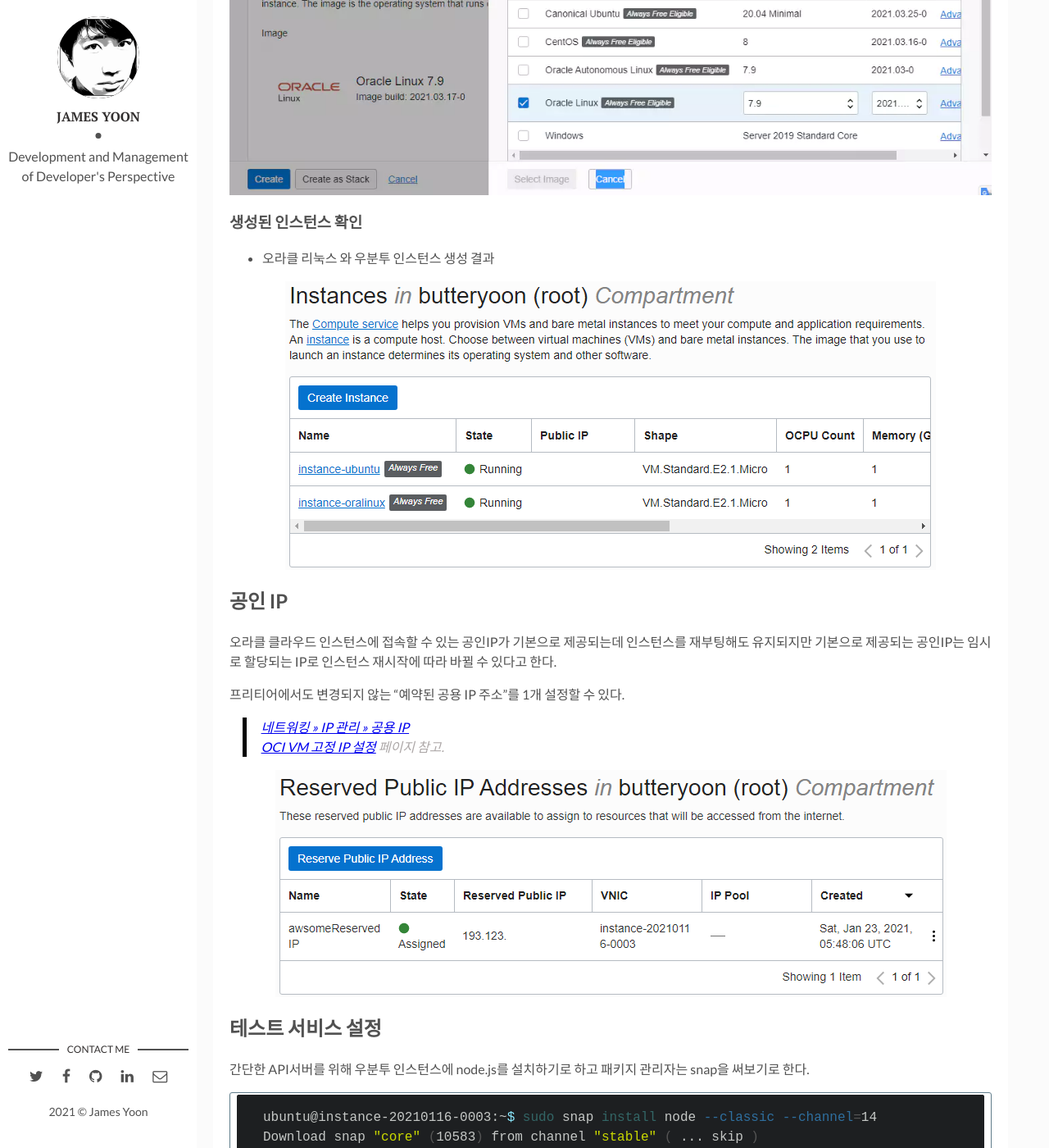
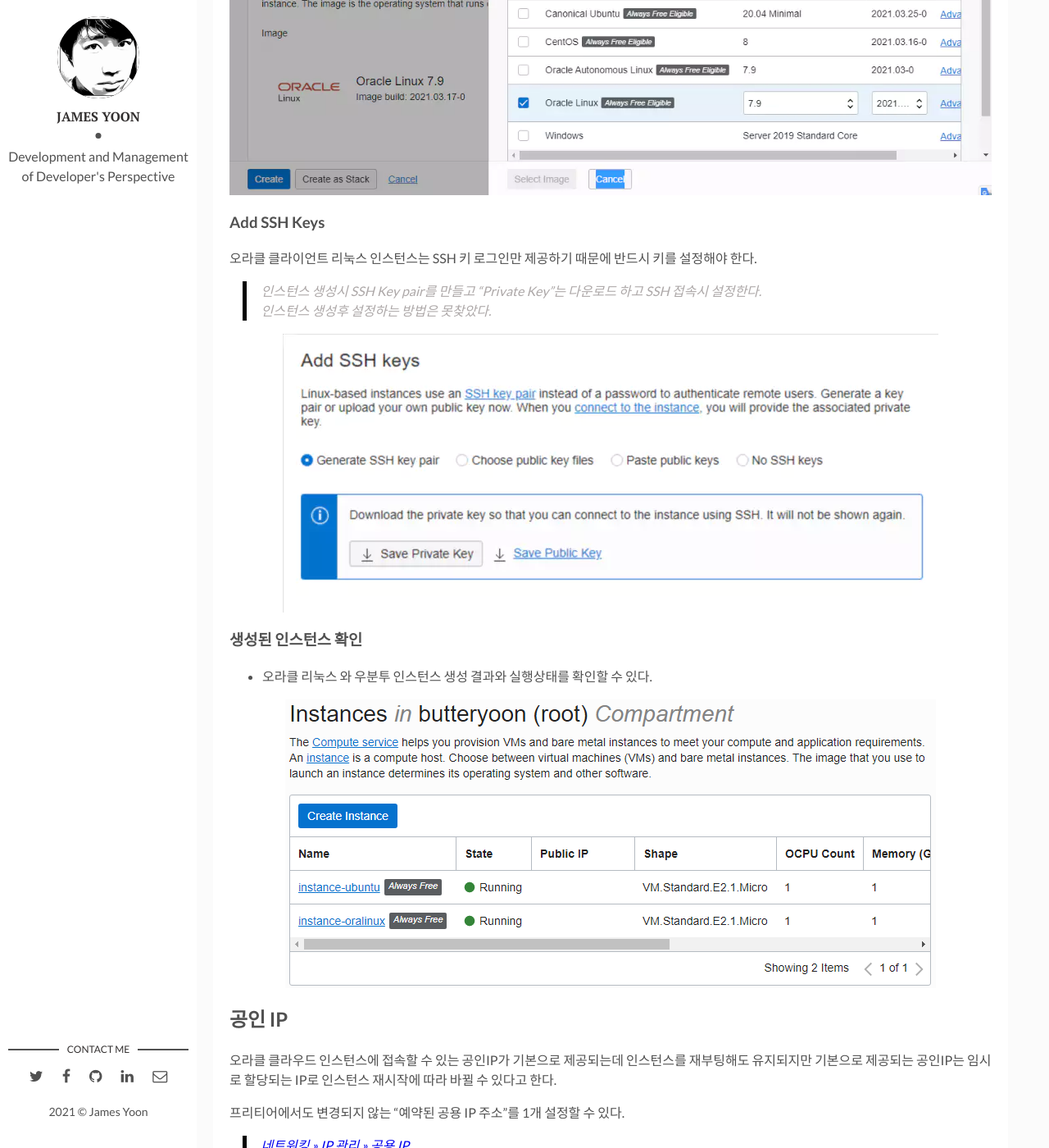
Before and after one commit to butteryoon/butteryoon.github.io, a Jekyll site: the page built from _posts/2021-01-15-oracle_cloud_start.md, in a window 1280 px wide and 1400 px high, scrolled down 1715 px. Shown: the whole window at 82% size. Built offline with Jekyll 4.4.1, drawn with Linux system fonts in a browser that asks for light colours; comment, search, counter and statistics services are not loaded.

Commit message:
add ssh key for oci

```diff
--- a/_posts/2021-01-15-oracle_cloud_start.md
+++ b/_posts/2021-01-15-oracle_cloud_start.md
@@ -32,9 +32,18 @@
 
 ![oci image]({{site.baseurl}}/assets/img/m_oci_create_instances.webp)
 
+### Add SSH Keys
+
+오라클 클라이언트 리눅스 인스턴스는 SSH 키 로그인만 제공하기 때문에 반드시 키를 설정해야 한다.
+
+> 인스턴스 생성시 SSH Key pair를 만들고 "Private Key"는 다운로드 하고 SSH 접속시 설정한다.
+> 인스턴스 생성후 설정하는 방법은 못찾았다.
+
+![oci add ssh Keys]({{site.baseurl}}/assets/img/m_oci_create_instances_add_ssh_keys.webp)
+
 ### 생성된 인스턴스 확인
 
- - 오라클 리눅스 와 우분투 인스턴스 생성 결과
+- 오라클 리눅스 와 우분투 인스턴스 생성 결과와 실행상태를 확인할 수 있다.
 
 ![oci instances]({{site.baseurl}}/assets/img/oci_instances.png)
 
```
Also changed, not shown: _posts/2020-09-09-windows10_clean.md (+1 -1 lines), assets/img/m_oci_create_instances_add_ssh_keys.webp (added).
